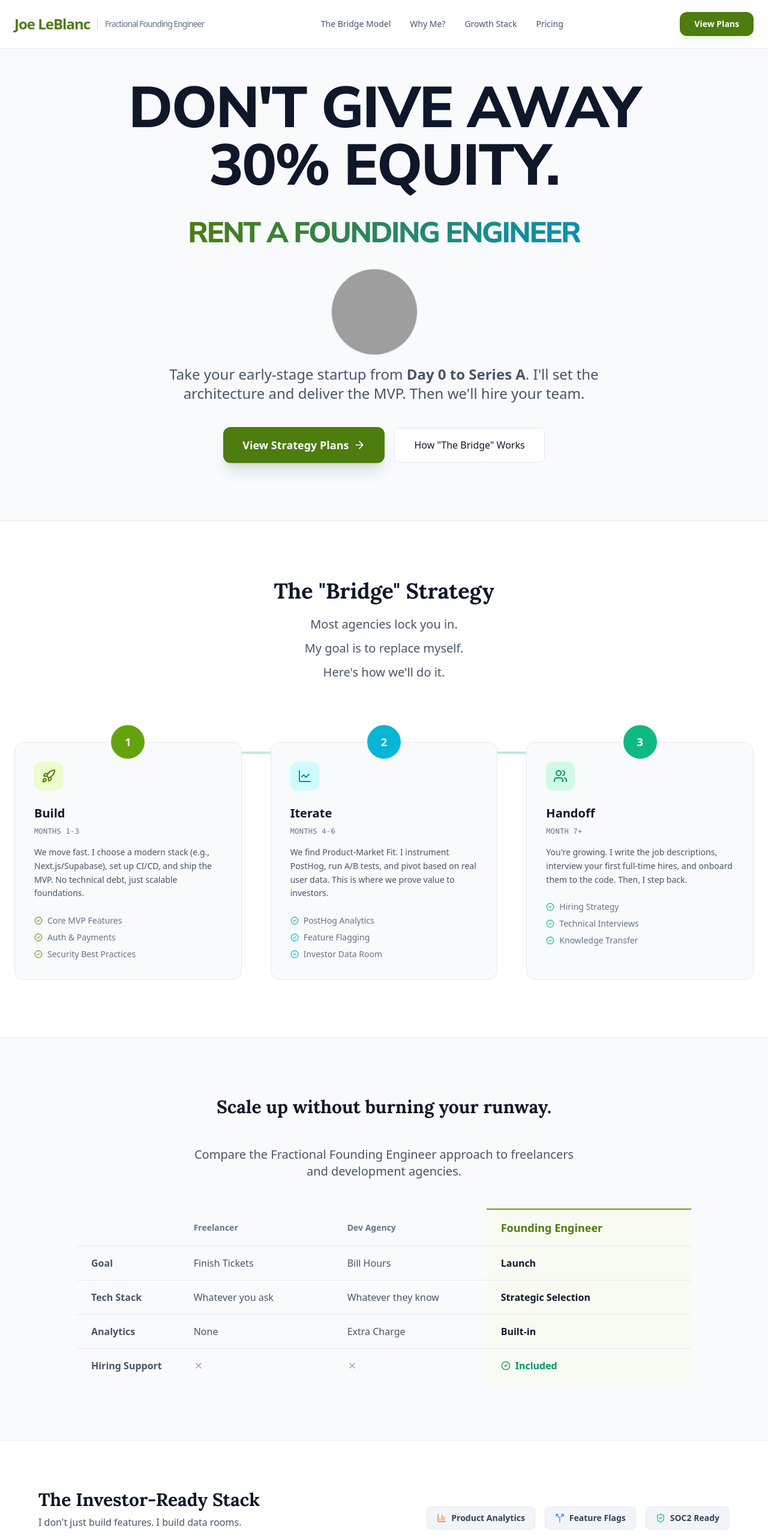
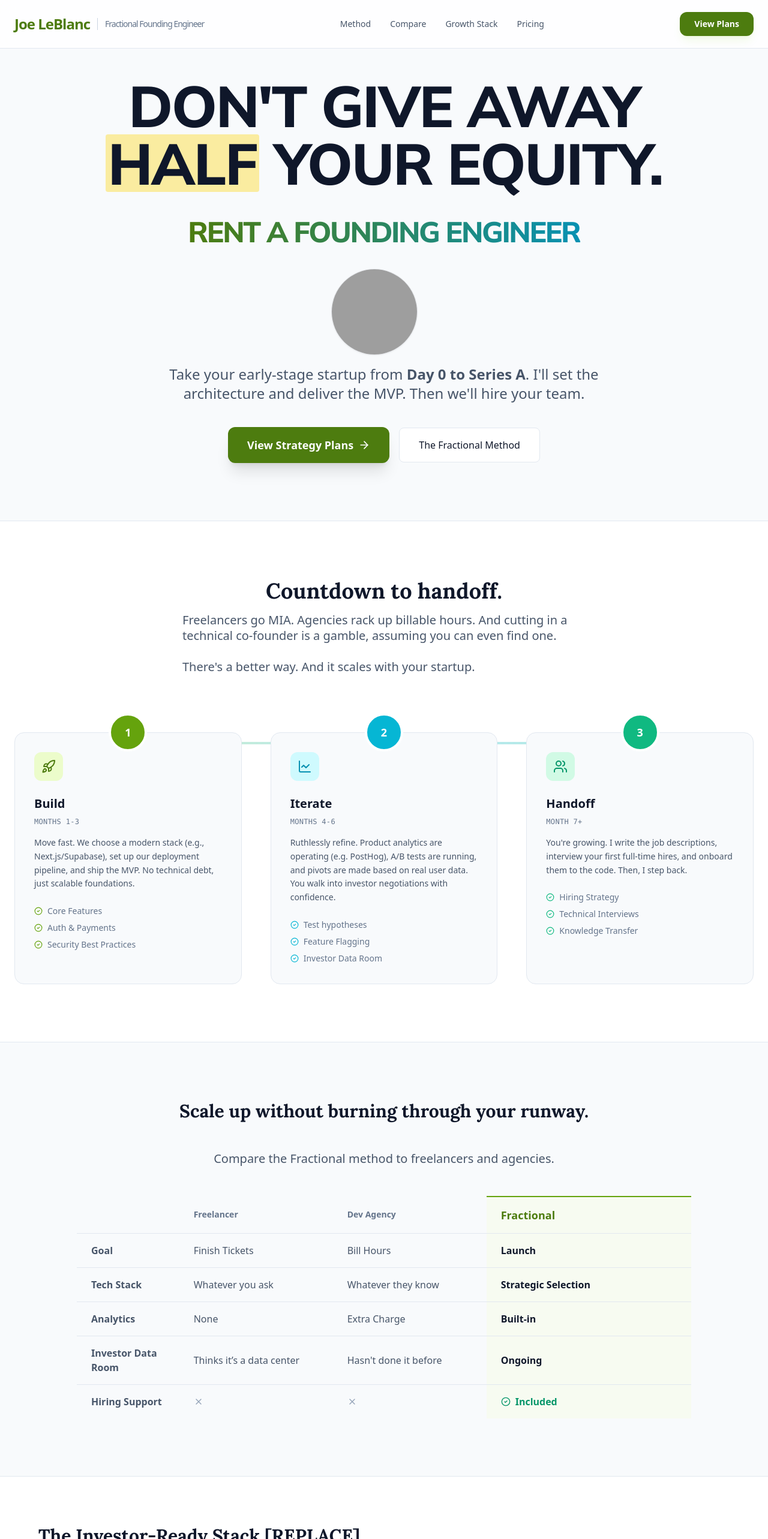
Before and after one commit to jlleblanc/jlleblanc.github.io, a Next.js app: page /jlleblanc.github.io/new-site in a window 1280 px wide. Shown: the top 2566 px of the page at 60% size. Built offline with nearby package versions, Linux system fonts and the light colour scheme; grey boxes are pictures that could not be loaded.

Commit message:
Lots of grammar and content changes

```diff
--- a/src/pages/new-site.js
+++ b/src/pages/new-site.js
@@ -67,8 +67,8 @@ export default function Home() {
             </Link>
 
             <div className="hidden md:flex gap-8 text-sm font-medium text-slate-600 dark:text-slate-400">
-              <a href="#bridge" className="hover:text-lime-700 dark:hover:text-white transition-colors">The Bridge Model</a>
-              <a href="#comparison" className="hover:text-lime-700 dark:hover:text-white transition-colors">Why Me?</a>
+              <a href="#bridge" className="hover:text-lime-700 dark:hover:text-white transition-colors">Method</a>
+              <a href="#comparison" className="hover:text-lime-700 dark:hover:text-white transition-colors">Compare</a>
               <a href="#growth" className="hover:text-lime-700 dark:hover:text-white transition-colors">Growth Stack</a>
               <a href="#pricing" className="hover:text-lime-700 dark:hover:text-white transition-colors">Pricing</a>
             </div>
@@ -87,8 +87,8 @@ export default function Home() {
           {/* Mobile Menu */}
           {isMenuOpen && (
             <div className="md:hidden bg-white dark:bg-slate-900 border-b border-slate-200 dark:border-slate-800 p-6 flex flex-col gap-4">
-              <a href="#bridge" className="text-slate-600 dark:text-slate-300" onClick={() => setIsMenuOpen(false)}>The Bridge Model</a>
-              <a href="#comparison" className="text-slate-600 dark:text-slate-300" onClick={() => setIsMenuOpen(false)}>Why Me?</a>
+              <a href="#bridge" className="text-slate-600 dark:text-slate-300" onClick={() => setIsMenuOpen(false)}>Method</a>
+              <a href="#comparison" className="text-slate-600 dark:text-slate-300" onClick={() => setIsMenuOpen(false)}>Compare</a>
               <a href="#growth" className="text-slate-600 dark:text-slate-300" onClick={() => setIsMenuOpen(false)}>Growth Stack</a>
               <a href="#pricing" className="text-slate-600 dark:text-slate-300" onClick={() => setIsMenuOpen(false)}>Pricing</a>
             </div>
@@ -105,7 +105,7 @@ export default function Home() {
           <div className="max-w-5xl mx-auto text-center relative z-10">
 
             <h1 className="text-5xl md:text-8xl font-bold tracking-tight text-slate-900 dark:text-white mb-8 leading-[1.1]">
-              Don&apos;t give away 30% equity.<br /><br className="md:hidden" />
+              Don't give away <span className="bg-yellow-300/50 dark:bg-yellow-500 px-1 rounded inline-block">half</span> your equity.<br /><br className="md:hidden" />
               <span className="text-4xl md:text-5xl text-transparent bg-clip-text bg-gradient-to-r from-lime-700 to-cyan-600 dark:from-lime-400 dark:to-cyan-300">Rent a Founding Engineer</span>
             </h1>
 
@@ -123,7 +123,7 @@ export default function Home() {
                 View Strategy Plans <ArrowRight size={20} />
               </a>
               <a href="#bridge" className="px-8 py-4 bg-white dark:bg-slate-900 border border-slate-200 dark:border-slate-700 text-slate-900 dark:text-white rounded-lg font-medium hover:border-slate-400 dark:hover:border-slate-500 transition-all">
-                How &quot;The Bridge&quot; Works
+                The Fractional Method
               </a>
             </div>
 
@@ -144,11 +144,10 @@ export default function Home() {
         <section id="bridge" className="py-24 bg-white dark:bg-slate-900 border-y border-slate-200 dark:border-slate-800 transition-colors duration-300">
             <div className="max-w-7xl mx-auto px-6">
                 <div className="text-center mb-16">
-                    <h2 className="text-3xl md:text-4xl font-bold text-slate-900 dark:text-white mb-4">The &quot;Bridge&quot; Strategy</h2>
-                    <p className="text-xl text-slate-600 dark:text-slate-400 max-w-2xl mx-auto leading-[2]">
-                        Most agencies lock you in. <br />
-                        My goal is to replace myself. <br />
-                        Here&apos;s how we&apos;ll do it.
+                    <h2 className="text-3xl md:text-4xl font-bold text-slate-900 dark:text-white mb-4">Countdown to handoff.</h2>
+                    <p className="text-left text-xl text-slate-600 dark:text-slate-400 max-w-2xl mx-auto leading-[1.3]">
+                        Freelancers go MIA. Agencies rack up billable hours. And cutting in a technical co-founder is a gamble, assuming you can even find one.<br /><br />
+                        There&apos;s a better way. And it scales with your startup.
                     </p>
                 </div>
 
@@ -167,10 +166,10 @@ export default function Home() {
                                 <h3 className="text-xl font-bold text-slate-900 dark:text-white mb-2">Build</h3>
                                 <div className="text-xs font-mono text-slate-500 uppercase tracking-wide mb-4">Months 1-3</div>
                                 <p className="text-slate-600 dark:text-slate-400 text-sm leading-relaxed mb-6">
-                                    We move fast. I choose a modern stack (e.g., Next.js/Supabase), set up CI/CD, and ship the MVP. No technical debt, just scalable foundations.
+                                    Move fast. We choose a modern stack (e.g., Next.js/Supabase), set up our deployment pipeline, and ship the MVP. No technical debt, just scalable foundations.
                                 </p>
                                 <ul className="space-y-2 text-sm text-slate-500 dark:text-slate-400">
-                                    <li className="flex items-center gap-2"><CheckCircle2 size={14} className="text-lime-600"/> Core MVP Features</li>
+                                    <li className="flex items-center gap-2"><CheckCircle2 size={14} className="text-lime-600"/> Core Features</li>
                                     <li className="flex items-center gap-2"><CheckCircle2 size={14} className="text-lime-600"/> Auth & Payments</li>
                                     <li className="flex items-center gap-2"><CheckCircle2 size={14} className="text-lime-600"/> Security Best Practices</li>
                                 </ul>
@@ -187,10 +186,10 @@ export default function Home() {
                                 <h3 className="text-xl font-bold text-slate-900 dark:text-white mb-2">Iterate</h3>
                                 <div className="text-xs font-mono text-slate-500 uppercase tracking-wide mb-4">Months 4-6</div>
                                 <p className="text-slate-600 dark:text-slate-400 text-sm leading-relaxed mb-6">
-                                    We find Product-Market Fit. I instrument PostHog, run A/B tests, and pivot based on real user data. This is where we prove value to investors.
+                                    Ruthlessly refine. Product analytics are operating (e.g. PostHog), A/B tests are running, and pivots are made based on real user data. You walk into investor negotiations with confidence.
                                 </p>
                                 <ul className="space-y-2 text-sm text-slate-500 dark:text-slate-400">
-                                    <li className="flex items-center gap-2"><CheckCircle2 size={14} className="text-cyan-500"/> PostHog Analytics</li>
+                                    <li className="flex items-center gap-2"><CheckCircle2 size={14} className="text-cyan-500"/> Test hypotheses</li>
                                     <li className="flex items-center gap-2"><CheckCircle2 size={14} className="text-cyan-500"/> Feature Flagging</li>
                                     <li className="flex items-center gap-2"><CheckCircle2 size={14} className="text-cyan-500"/> Investor Data Room</li>
                                 </ul>
@@ -224,9 +223,9 @@ export default function Home() {
         {/* COMPARISON - Why Me? */}
         <section id="comparison" className="py-24 px-6 bg-slate-50 dark:bg-slate-900/50 transition-colors duration-300">
             <div className="max-w-5xl mx-auto">
-                <h2 className="text-3xl font-bold text-slate-900 dark:text-white mb-12 text-center">Scale up without burning your runway.</h2>
+                <h2 className="text-3xl font-bold text-slate-900 dark:text-white mb-12 text-center">Scale up without burning through your runway.</h2>
 
-                <p className="text-xl text-slate-600 dark:text-slate-400 max-w-2xl mx-auto mb-12 md:text-center">Compare the Fractional Founding Engineer approach to freelancers and development agencies.</p>
+                <p className="text-xl text-slate-600 dark:text-slate-400 max-w-2xl mx-auto mb-12 md:text-center">Compare the Fractional method to freelancers and agencies.</p>
 
                 {/* Desktop Table - hidden on mobile */}
                 <div className="hidden md:block">
@@ -236,7 +235,7 @@ export default function Home() {
                                 <th className="py-4 px-6 text-sm font-bold text-slate-500 dark:text-slate-400 uppercase tracking-wider"></th>
                                 <th className="py-4 px-6 text-sm font-bold text-slate-500 dark:text-slate-400 w-1/4">Freelancer</th>
                                 <th className="py-4 px-6 text-sm font-bold text-slate-500 dark:text-slate-400 w-1/4">Dev Agency</th>
-                                <th className="py-4 px-6 text-lg font-bold text-lime-700 dark:text-lime-400 w-1/3 bg-lime-50/50 dark:bg-lime-900/10 border-t-2 border-lime-600">Founding Engineer</th>
+                                <th className="py-4 px-6 text-lg font-bold text-lime-700 dark:text-lime-400 w-1/3 bg-lime-50/50 dark:bg-lime-900/10 border-t-2 border-lime-600">Fractional</th>
                             </tr>
                         </thead>
                         <tbody className="text-slate-600 dark:text-slate-300">
@@ -258,6 +257,12 @@ export default function Home() {
                                 <td className="py-4 px-6">Extra Charge</td>
                                 <td className="py-4 px-6 font-bold text-slate-900 dark:text-white bg-lime-50/50 dark:bg-lime-900/10">Built-in</td>
                             </tr>
+                            <tr className="border-b border-slate-200 dark:border-slate-800">
+                                <td className="py-4 px-6 font-bold">Investor Data Room</td>
+                                <td className="py-4 px-6">Thinks it&rsquo;s a data center</td>
+                                <td className="py-4 px-6">Hasn&apos;t done it before</td>
+                                <td className="py-4 px-6 font-bold text-slate-900 dark:text-white bg-lime-50/50 dark:bg-lime-900/10">Ongoing</td>
+                            </tr>
                             <tr className="border-b-0">
                                 <td className="py-4 px-6 font-bold">Hiring Support</td>
                                 <td className="py-4 px-6 text-slate-400"><X size={16}/></td>
@@ -274,6 +279,7 @@ export default function Home() {
                     { label: "Goal", freelancer: "Finish Tickets", agency: "Bill Hours", me: "Launch" },
                     { label: "Tech Stack", freelancer: "Whatever you ask", agency: "Whatever they know", me: "Strategic Selection" },
                     { label: "Analytics", freelancer: "None", agency: "Extra Charge", me: "Built-in" },
+                    { label: "Investor Data Room", freelancer: "(thinks it's a data center)", agency: "\"Never heard of it\"", me: "Ongoing" },
                     { label: "Hiring Support", freelancer: null, agency: null, me: "Included" },
                   ].map((row, i) => (
                     <div key={i} className="bg-white dark:bg-black border border-slate-200 dark:border-slate-800 rounded-xl overflow-hidden">
@@ -298,7 +304,7 @@ export default function Home() {
                           )}
                         </div>
                         <div className="flex justify-between items-center px-4 py-3 bg-lime-50 dark:bg-lime-900/20">
-                          <span className="text-sm font-bold text-lime-700 dark:text-lime-400">Founding Engineer</span>
+                          <span className="text-sm font-bold text-lime-700 dark:text-lime-400">Fractional</span>
                           <span className="text-sm font-bold text-slate-900 dark:text-white flex items-center gap-1 text-right">
                             {row.label === "Hiring Support" && <CheckCircle2 size={14} className="text-emerald-600" />}
                             {row.me}
@@ -316,7 +322,7 @@ export default function Home() {
            <div className="max-w-6xl mx-auto">
              <div className="flex flex-col md:flex-row justify-between items-end mb-12 gap-6">
                 <div>
-                   <h2 className="text-3xl font-bold text-slate-900 dark:text-white mb-2">The Investor-Ready Stack</h2>
+                   <h2 className="text-3xl font-bold text-slate-900 dark:text-white mb-2">The Investor-Ready Stack [REPLACE]</h2>
                    <p className="text-slate-600 dark:text-slate-400">
                      I don&apos;t just build features. I build data rooms.
                    </p>
@@ -341,50 +347,73 @@ export default function Home() {
           <div className="max-w-6xl mx-auto">
              <div className="text-center mb-16">
               <h2 className="text-4xl font-bold text-slate-900 dark:text-white mb-4">Pricing</h2>
-              <p className="text-slate-600 dark:text-slate-400">Choose the speed of your execution.</p>
+              <p className="text-slate-600 dark:text-slate-400 text-xl">Plans for every step from idea to exit.</p>
             </div>
 
-            <div className="grid md:grid-cols-3 gap-6 max-w-6xl mx-auto">
+            <div className="grid md:grid-cols-4 gap-6 max-w-6xl mx-auto">
+
+              <div className="bg-white dark:bg-black border border-slate-200 dark:border-slate-800 p-8 rounded-3xl relative hover:border-slate-300 dark:hover:border-slate-700 transition-colors">
+                <h3 className="text-xl font-bold text-slate-900 dark:text-white mb-2">Consultation</h3>
+                <p className="text-slate-500 text-xs font-mono uppercase tracking-wide mb-6">One-time</p>
+                <div className="text-3xl font-bold text-slate-900 dark:text-white mb-2">$495</div>
+                <p className="text-slate-500 text-sm mb-8">Choose a topic or task to dive into.</p>
+
+                <ul className="space-y-4 mb-8">
+                  <li className="flex gap-3 text-slate-600 dark:text-slate-300 text-sm">
+                    <CheckCircle2 className="text-lime-700 dark:text-lime-500 shrink-0" size={18} /> Pre-session research
+                  </li>
+                  <li className="flex gap-3 text-slate-600 dark:text-slate-300 text-sm">
+                    <CheckCircle2 className="text-lime-700 dark:text-lime-500 shrink-0" size={18} /> 60 min session
+                  </li>
+                  <li className="flex gap-3 text-slate-600 dark:text-slate-300 text-sm">
+                    <CheckCircle2 className="text-lime-700 dark:text-lime-500 shrink-0" size={18} /> Follow-up action plan
+                  </li>
+                </ul>
+                <button className="w-full py-3 rounded-xl border border-slate-300 dark:border-slate-700 text-slate-900 dark:text-white font-bold hover:bg-slate-50 dark:hover:bg-slate-800 transition-colors">
+                  Book Consultation
+                </button>
+              </div>
+
 
               {/* Tier 1 - Audit */}
               <div className="bg-white dark:bg-black border border-slate-200 dark:border-slate-800 p-8 rounded-3xl relative hover:border-slate-300 dark:hover:border-slate-700 transition-colors">
-                <h3 className="text-xl font-bold text-slate-900 dark:text-white mb-2">Code Audit</h3>
+                <h3 className="text-xl font-bold text-slate-900 dark:text-white mb-2">Roadmap</h3>
                 <p className="text-slate-500 text-xs font-mono uppercase tracking-wide mb-6">One-time</p>
                 <div className="text-3xl font-bold text-slate-900 dark:text-white mb-2">$995</div>
-                <p className="text-slate-500 text-sm mb-8">One-time deep dive into your codebase or architecture plan.</p>
+                <p className="text-slate-500 text-sm mb-8">Turn your vision into an actionable plan.</p>
 
                 <ul className="space-y-4 mb-8">
                   <li className="flex gap-3 text-slate-600 dark:text-slate-300 text-sm">
-                    <CheckCircle2 className="text-lime-700 dark:text-lime-500 shrink-0" size={18} /> Deep Codebase Review
+                    <CheckCircle2 className="text-lime-700 dark:text-lime-500 shrink-0" size={18} /> Delivered in Notion
                   </li>
                   <li className="flex gap-3 text-slate-600 dark:text-slate-300 text-sm">
-                    <CheckCircle2 className="text-lime-700 dark:text-lime-500 shrink-0" size={18} /> Security Analysis
+                    <CheckCircle2 className="text-lime-700 dark:text-lime-500 shrink-0" size={18} /> 60 min review session
                   </li>
                   <li className="flex gap-3 text-slate-600 dark:text-slate-300 text-sm">
-                    <CheckCircle2 className="text-lime-700 dark:text-lime-500 shrink-0" size={18} /> 60 min Strategy Call
+                    <CheckCircle2 className="text-lime-700 dark:text-lime-500 shrink-0" size={18} /> Cost goes towards your first month's subscription
                   </li>
                 </ul>
                 <button className="w-full py-3 rounded-xl border border-slate-300 dark:border-slate-700 text-slate-900 dark:text-white font-bold hover:bg-slate-50 dark:hover:bg-slate-800 transition-colors">
-                  Book Audit
+                  Book Roadmap
                 </button>
               </div>
 
               {/* Tier 2 - The Builder */}
               <div className="bg-white dark:bg-black border border-slate-200 dark:border-slate-800 p-8 rounded-3xl relative hover:border-lime-500/50 transition-colors">
                 <h3 className="text-xl font-bold text-slate-900 dark:text-white mb-2">The Builder</h3>
-                <p className="text-slate-500 text-xs font-mono uppercase tracking-wide mb-6">Monthly Subscription</p>
+                <p className="text-slate-500 text-xs font-mono uppercase tracking-wide mb-6">Build it together</p>
                 <div className="text-3xl font-bold text-slate-900 dark:text-white mb-2">$6,950<span className="text-lg text-slate-500 font-normal">/mo</span></div>
-                <p className="text-slate-500 text-sm mb-8">For startups that have a roadmap and just need execution power.</p>
+                <p className="text-slate-500 text-sm mb-8">For solo founders with a roadmap.</p>
 
                 <ul className="space-y-4 mb-8">
                   <li className="flex gap-3 text-slate-600 dark:text-slate-300 text-sm">
-                    <CheckCircle2 className="text-lime-700 dark:text-lime-500 shrink-0" size={18} /> <span className="font-bold">One active request</span>
+                    <CheckCircle2 className="text-lime-700 dark:text-lime-500 shrink-0" size={18} /> <span className="font-bold">Async support</span>
                   </li>
                   <li className="flex gap-3 text-slate-600 dark:text-slate-300 text-sm">
-                    <CheckCircle2 className="text-lime-700 dark:text-lime-500 shrink-0" size={18} /> 2-3 day turnaround
+                    <CheckCircle2 className="text-lime-700 dark:text-lime-500 shrink-0" size={18} /> One active task
                   </li>
                   <li className="flex gap-3 text-slate-600 dark:text-slate-300 text-sm">
-                    <CheckCircle2 className="text-lime-700 dark:text-lime-500 shrink-0" size={18} /> Direct Slack Access
+                    <CheckCircle2 className="text-lime-700 dark:text-lime-500 shrink-0" size={18} /> 2-3 day task turnaround
                   </li>
                   <li className="flex gap-3 text-slate-600 dark:text-slate-300 text-sm">
                     <CheckCircle2 className="text-lime-700 dark:text-lime-500 shrink-0" size={18} /> Pause anytime
@@ -398,7 +427,7 @@ export default function Home() {
               {/* Tier 3 - Founding Engineer (The Winner) */}
               <div className="bg-lime-900 dark:bg-lime-950/30 border border-lime-600 p-8 rounded-3xl relative shadow-2xl shadow-lime-500/20 transform scale-105 z-10">
                 <div className="absolute top-0 right-0 bg-lime-600 text-white text-xs font-bold px-3 py-1 rounded-bl-xl rounded-tr-2xl">
-                  BEST VALUE
+                  HAVE IT ALL
                 </div>
                 <h3 className="text-xl font-bold text-white mb-2">Founding Engineer</h3>
                 <p className="text-lime-200 text-xs font-mono uppercase tracking-wide mb-6">Fractional CTO Partner</p>
@@ -406,17 +435,15 @@ export default function Home() {
                 <p className="text-slate-300 text-sm mb-8">For early-stage founders who need strategy, architecture, and hiring support.</p>
 
                 <ul className="space-y-4 mb-8">
+
                   <li className="flex gap-3 text-white text-sm">
-                    <CheckCircle2 className="text-lime-400 shrink-0" size={18} /> <span className="font-bold">Execution + Strategy</span>
-                  </li>
-                  <li className="flex gap-3 text-slate-300 text-sm">
-                    <CheckCircle2 className="text-lime-500 shrink-0" size={18} /> Weekly Strategy Sync
+                    <CheckCircle2 className="text-lime-400 shrink-0" size={18} /> <span className="font-bold">Weekly Strategy Sync</span>
                   </li>
                   <li className="flex gap-3 text-slate-300 text-sm">
                     <CheckCircle2 className="text-lime-500 shrink-0" size={18} /> <span className="text-lime-200">Hiring Support & Interviews</span>
                   </li>
                   <li className="flex gap-3 text-slate-300 text-sm">
-                    <CheckCircle2 className="text-lime-500 shrink-0" size={18} /> Investor Data Room Prep
+                    <CheckCircle2 className="text-lime-500 shrink-0" size={18} /> Investor Data Room
                   </li>
                   <li className="flex gap-3 text-slate-300 text-sm">
                     <CheckCircle2 className="text-lime-500 shrink-0" size={18} /> Priority Queue
@@ -427,9 +454,6 @@ export default function Home() {
                 </button>
               </div>
 
-            </div>
-            <div className="text-center mt-12 text-slate-500 text-sm">
-              Not sure which one fits? <a href="mailto:joe@jlleblanc.com" className="text-lime-700 dark:text-lime-400 underline">Book a 15-min intro call.</a>
             </div>
           </div>
         </section>
```
